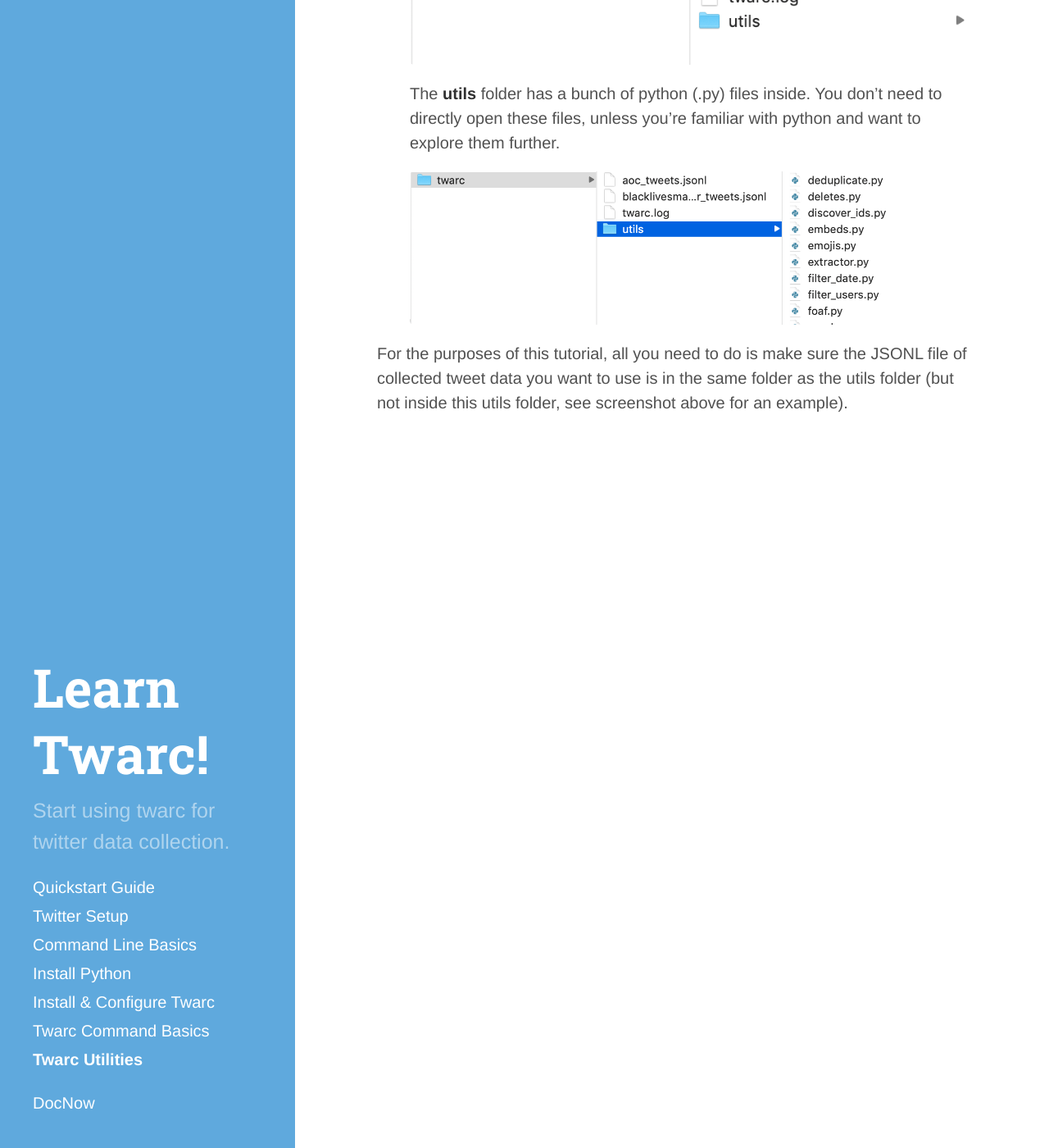
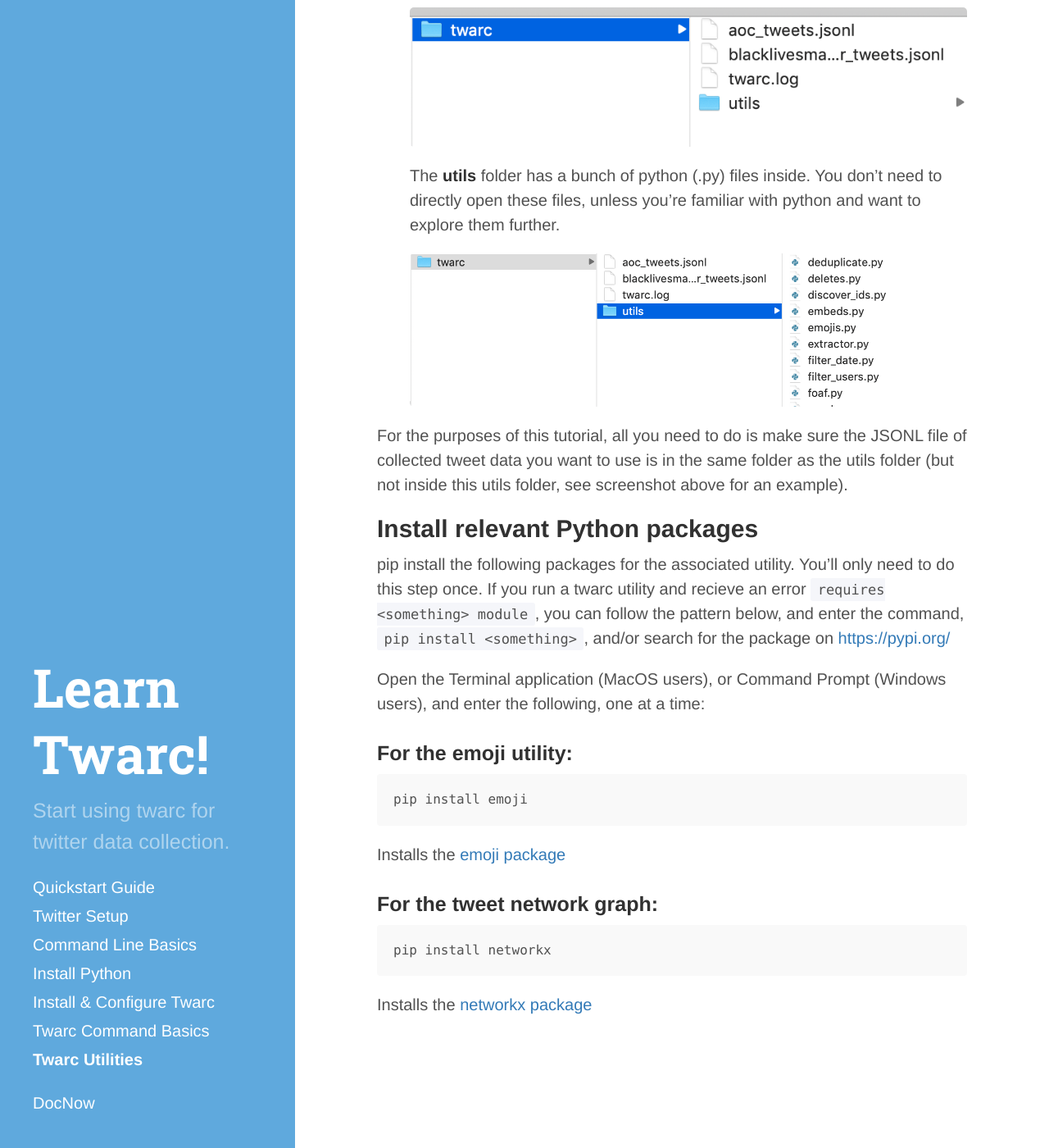
Before and after one commit to scholarslab/learn-twarc, a Jekyll site: the page built from 07-twarc-utilities.md, in a window 1280 px wide and 1400 px high, scrolled down 1225 px. Shown: the whole window at 82% size. Built offline with Jekyll 4.4.1, drawn with Linux system fonts in a browser that asks for light colours; some of the changed text lies outside the part shown.

Commit message:
update utils w py packages

```diff
--- a/07-twarc-utilities.md
+++ b/07-twarc-utilities.md
@@ -5,7 +5,11 @@ title: Twarc Utilities
 
 # Twarc Utilities
 
-Twarc comes with a set utilities that will help you explore the data you’ve collected. To begin, first [download the utilities folder from github](#get-the-utilities-from-github). Then, select the relevant utilities guide:
+Twarc comes with a set utilities that will help you explore the data you’ve collected. To begin, first [download the utilities folder from github](#get-the-utilities-from-github).
+
+Next, [install a few python modules](#install-relevant-python-packages) required for some of the utilities. See [here](#install-relevant-python-packages) for details.
+
+Then, select the relevant utilities guide:
 ### [for MacOS]({{site.baseurl}}/07-utilities-mac) \| [for Windows]({{site.baseurl}}/07-utilities-windows)
 
 ---
@@ -33,3 +37,21 @@ Twarc comes with a set utilities that will help you explore the data you’ve co
     ![Screenshot of twarc folder with utils]({{ site.url }}{{ site.baseurl }}/assets/images/twarc-utils-2.png)
 
 For the purposes of this tutorial, all you need to do is make sure the JSONL file of collected tweet data you want to use is in the same folder as the utils folder (but not inside this utils folder, see screenshot above for an example).
+
+## Install relevant Python packages
+
+pip install the following packages for the associated utility. You'll only need to do this step once. If you run a twarc utility and recieve an error `requires <something> module`, you can follow the pattern below, and enter the command, `pip install <something>`, and/or search for the package on [https://pypi.org/](https://pypi.org/)
+
+Open the Terminal application (MacOS users), or Command Prompt (Windows users), and enter the following, one at a time:
+
+### For the emoji utility:
+
+    pip install emoji
+
+Installs the [emoji package](https://pypi.org/project/emoji/)
+
+### For the tweet network graph:
+
+    pip install networkx
+
+Installs the [networkx package](https://pypi.org/project/networkx/)
```
Also changed, not shown: 3 other files.
